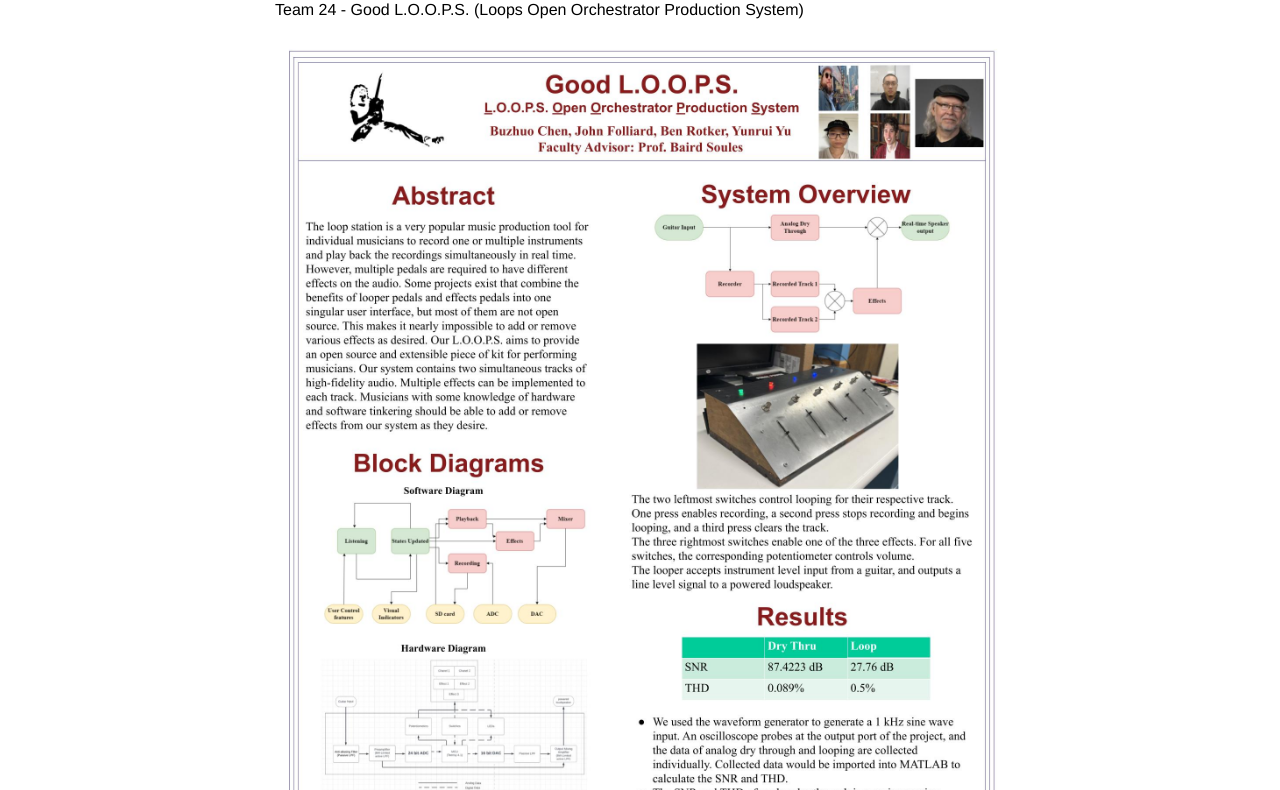
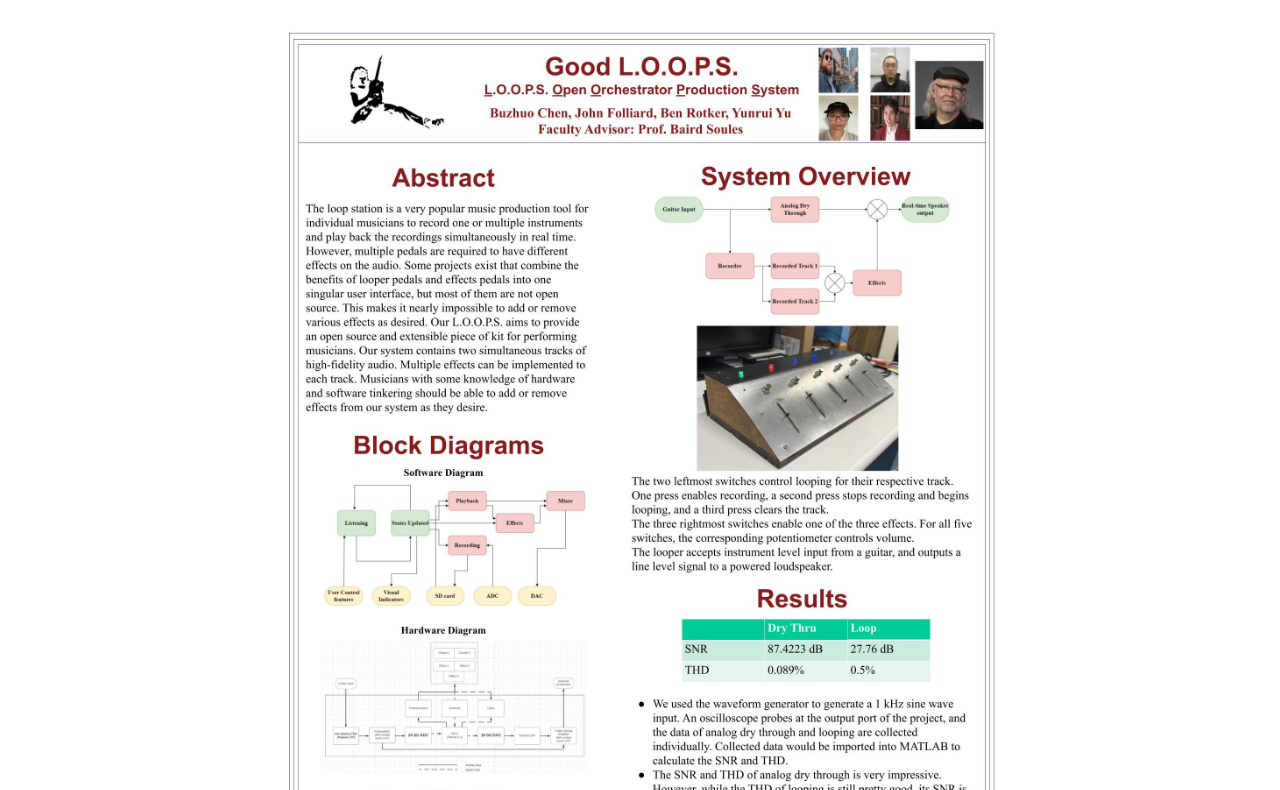
Before and after one commit to rotkstar/rotkstar.github.io, a plain HTML site: page project-pages/SDP.html in a window 1280 px wide. Shown: the part 285-1075 px from the top of the page. Drawn offline with Linux system fonts and the light colour scheme.

Commit message:
Commit 7

```diff
--- a/project-pages/SDP.html
+++ b/project-pages/SDP.html
@@ -58,7 +58,7 @@
             - Change "desktop.jpeg" to the image filename you uploaded in the assets/images folder.
           -->
         <div class="main-title">UMass ECE Senior Design Project</div>
-        <div class="body-text">Team 24 - Good L.O.O.P.S. (Loops Open Orchestrator Production System)</div>
+        <div class="body-text"></div>
 				<div class="gallery-image-container">
 					<img src="../assets/images/sdpposter.jpg" class="gallery-image">
 				</div>
```
Also changed, not shown: project-pages/lp-project.html (+2 -2 lines), project-pages/thesis-project.html (+2 -2 lines).
